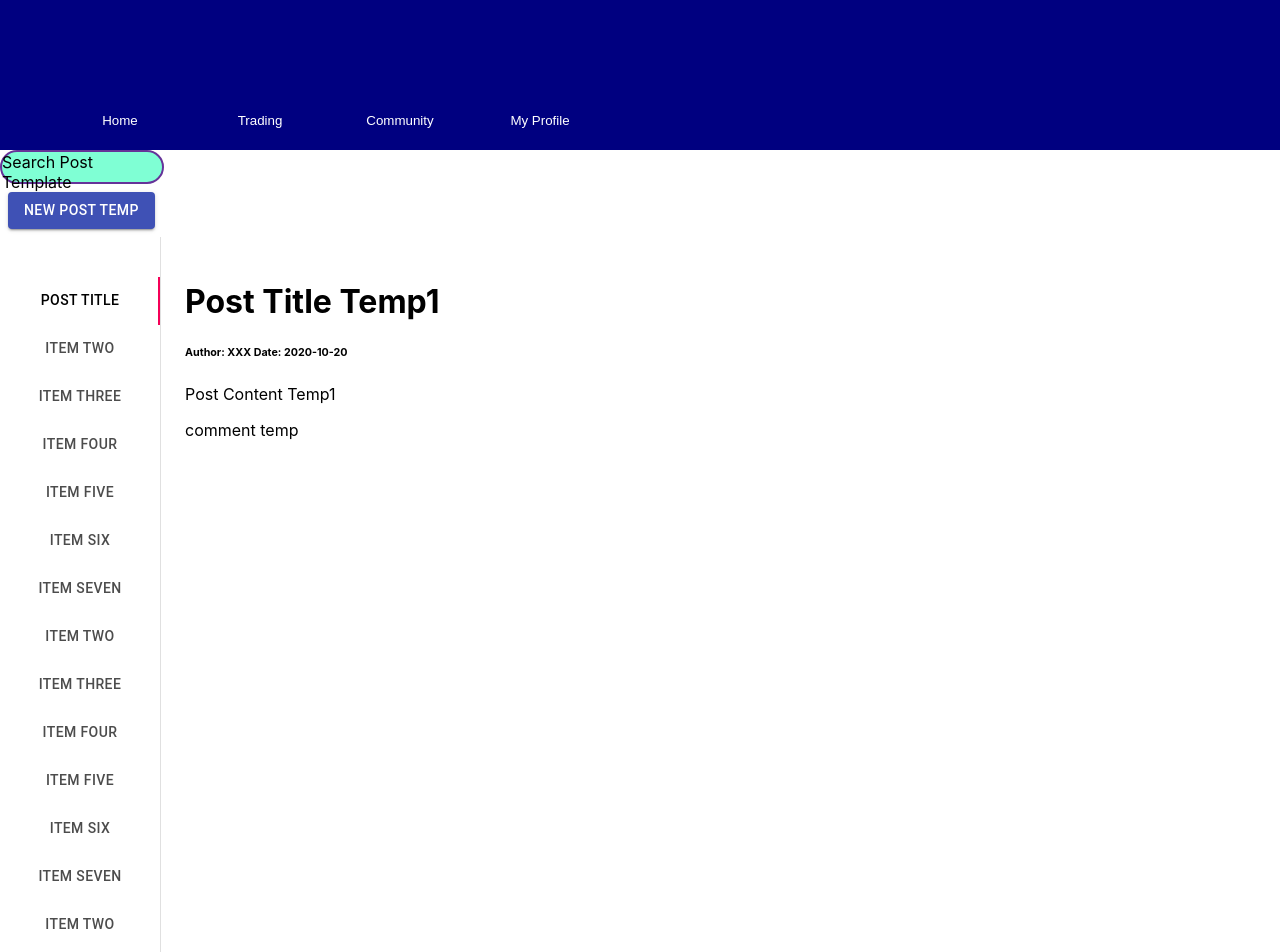
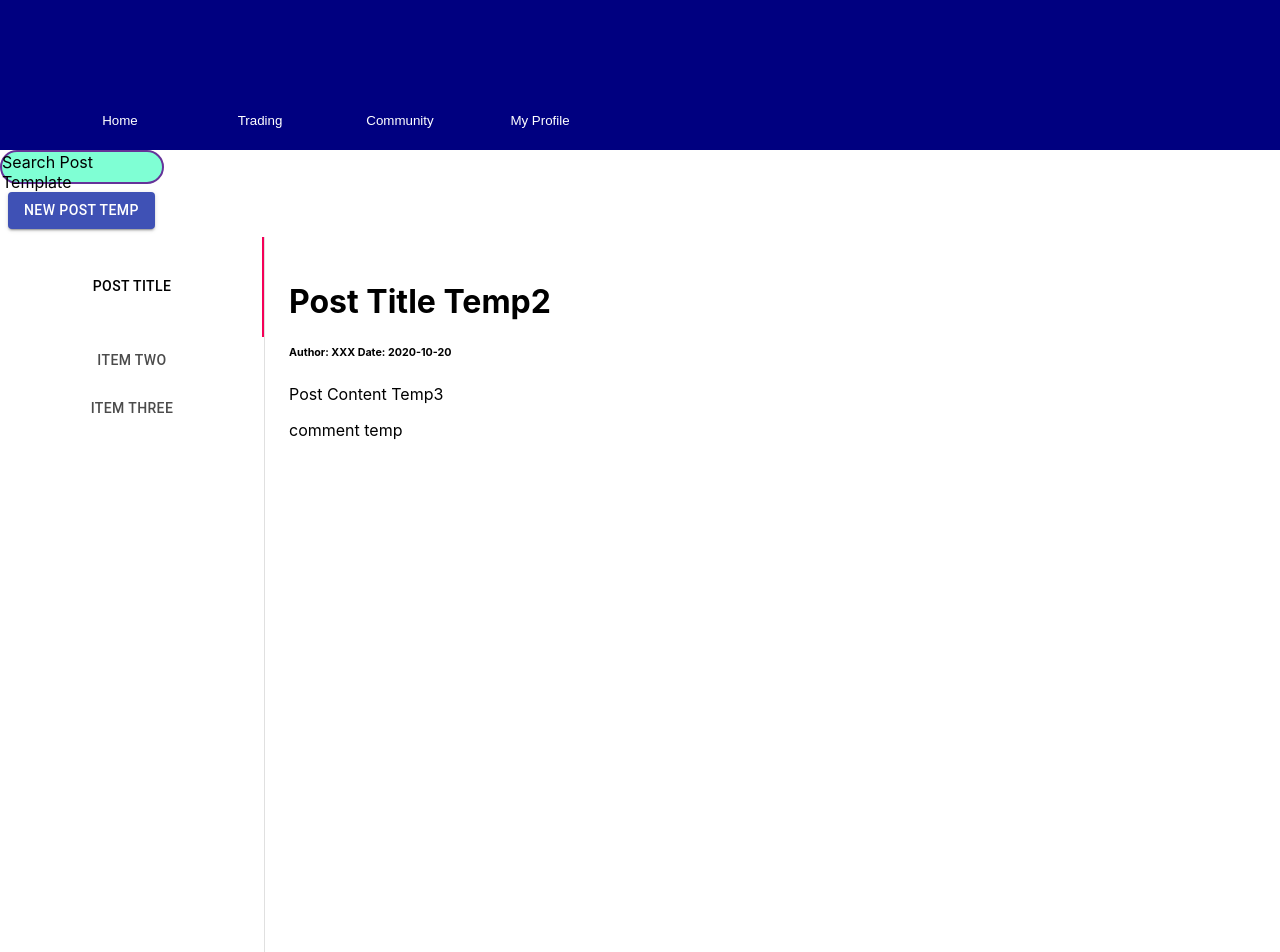
Before and after one commit to jackmao2007/CrypoGOGO, a React (Create React App) app in the folder client/: page /community in a window 1280 px wide. Shown: the top 952 px of the page. Built offline with nearby package versions, Linux system fonts and the light colour scheme.

Commit message:
file structure modified

```diff
--- a/client/src/components/Community/Post/index.jsx
+++ b/client/src/components/Community/PostList/Post/index.jsx
@@ -1,5 +1,5 @@
 import React, { Component } from 'react';
-import PostComment from "../PostComment/index"
+import PostComment from "./PostComment/index"
 
 
 class Post extends Component{
--- a/client/src/components/Community/PostList/index.jsx
+++ b/client/src/components/Community/PostList/index.jsx
@@ -4,7 +4,7 @@ import { makeStyles } from '@material-ui/core/styles';
 import Tabs from '@material-ui/core/Tabs';
 import Tab from '@material-ui/core/Tab';
 import Box from '@material-ui/core/Box';
-import Post from "../Post/index"
+import Post from "./Post/index"
 
 
 function TabPanel(props) {
@@ -31,6 +31,14 @@ TabPanel.propTypes = {
   children: PropTypes.node,
   index: PropTypes.any.isRequired,
   value: PropTypes.any.isRequired,
+};
+
+const width = 900;
+const height = 100;
+
+const sizeModifier = {
+  width: `${width}px`,
+  height: `${height}px`,
 };
 
 function a11yProps(index) {
@@ -70,46 +78,18 @@ export default function PostList() {
         aria-label="Vertical tabs example"
         className={classes.tabs}
       >
-        <Tab label="Post TiTle" {...a11yProps(0)} />
+        <Tab label="Post TiTle" style= {sizeModifier} {...a11yProps(2)} />
         <Tab label="Item Two" {...a11yProps(1)} />
-        <Tab label="Item Three" {...a11yProps(2)} />
-        <Tab label="Item Four" {...a11yProps(3)} />
-        <Tab label="Item Five" {...a11yProps(4)} />
-        <Tab label="Item Six" {...a11yProps(5)} />
-        <Tab label="Item Seven" {...a11yProps(6)} />
-        <Tab label="Item Two" {...a11yProps(1)} />
-        <Tab label="Item Three" {...a11yProps(2)} />
-        <Tab label="Item Four" {...a11yProps(3)} />
-        <Tab label="Item Five" {...a11yProps(4)} />
-        <Tab label="Item Six" {...a11yProps(5)} />
-        <Tab label="Item Seven" {...a11yProps(6)} />
-        <Tab label="Item Two" {...a11yProps(1)} />
-        <Tab label="Item Three" {...a11yProps(2)} />
-        <Tab label="Item Four" {...a11yProps(3)} />
-        <Tab label="Item Five" {...a11yProps(4)} />
-        <Tab label="Item Six" {...a11yProps(5)} />
-        <Tab label="Item Seven" {...a11yProps(6)} />
+        <Tab label="Item Three" {...a11yProps(0)} />
       </Tabs>
-      <TabPanel value={value} index={0}>
+      <TabPanel value={value} index={2}>
         <Post title = "Post Title Temp1" content = "Post Content Temp1"/>
       </TabPanel>
       <TabPanel value={value} index={1}>
       <Post title = "Post Title Temp2" content = "Post Content Temp3"/>
       </TabPanel>
-      <TabPanel value={value} index={2}>
+      <TabPanel value={value} index={0}>
       <Post title = "Post Title Temp2" content = "Post Content Temp3"/>
-      </TabPanel>
-      <TabPanel value={value} index={3}>
-        Item Four
-      </TabPanel>
-      <TabPanel value={value} index={4}>
-        Item Five
-      </TabPanel>
-      <TabPanel value={value} index={5}>
-        Item Six
-      </TabPanel>
-      <TabPanel value={value} index={6}>
-        Item Seven
       </TabPanel>
     </div>
   );
```
Also changed, not shown: client/src/components/Community/PostList/Post/MockPost.jsx (added), client/src/components/Community/PostList/Post/PostComment/index.jsx (renamed from client/src/components/Community/PostComment/index.jsx), client/src/components/Community/PostSummary/index.jsx (deleted), client/src/components/Community/PostSummary/styles.css (deleted).
